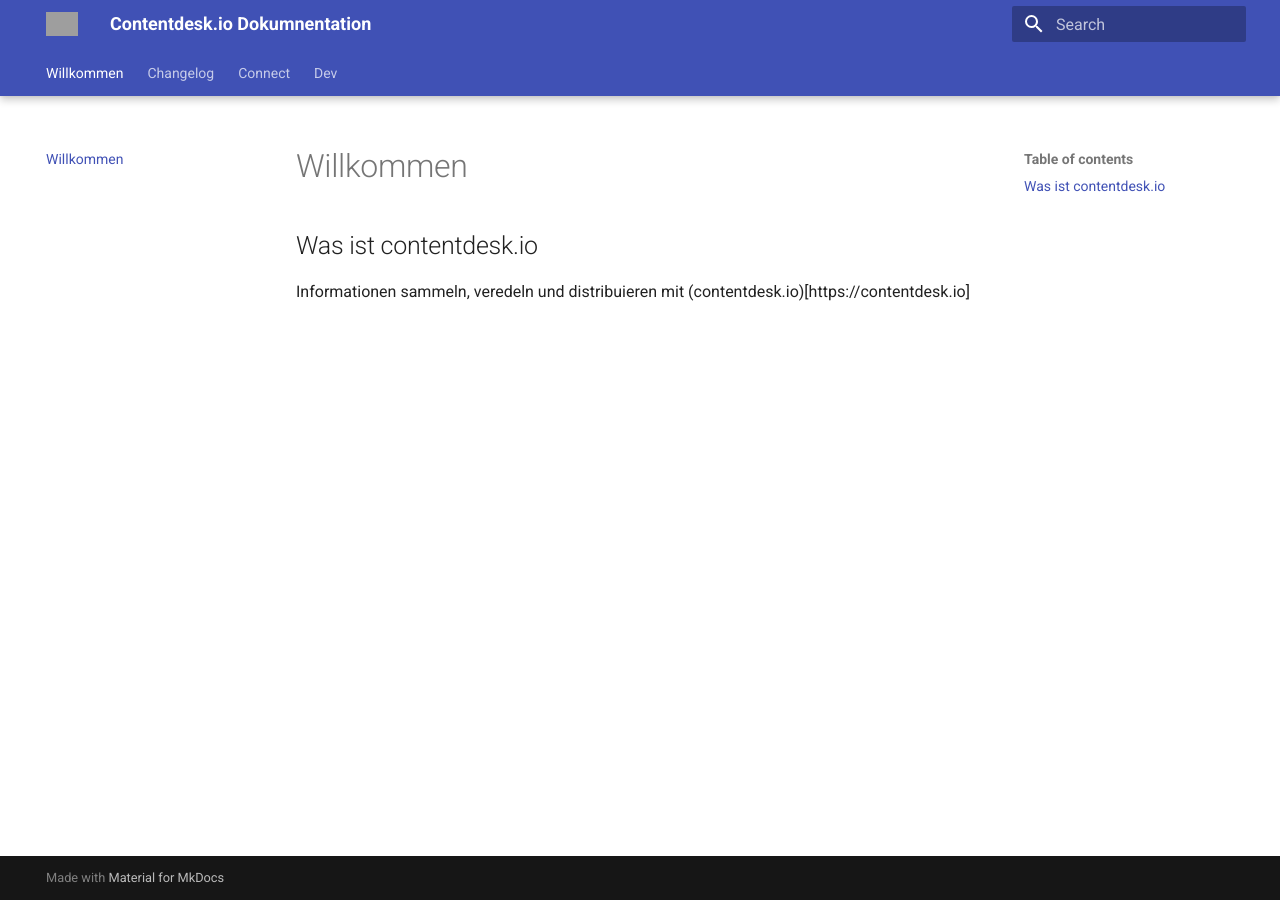
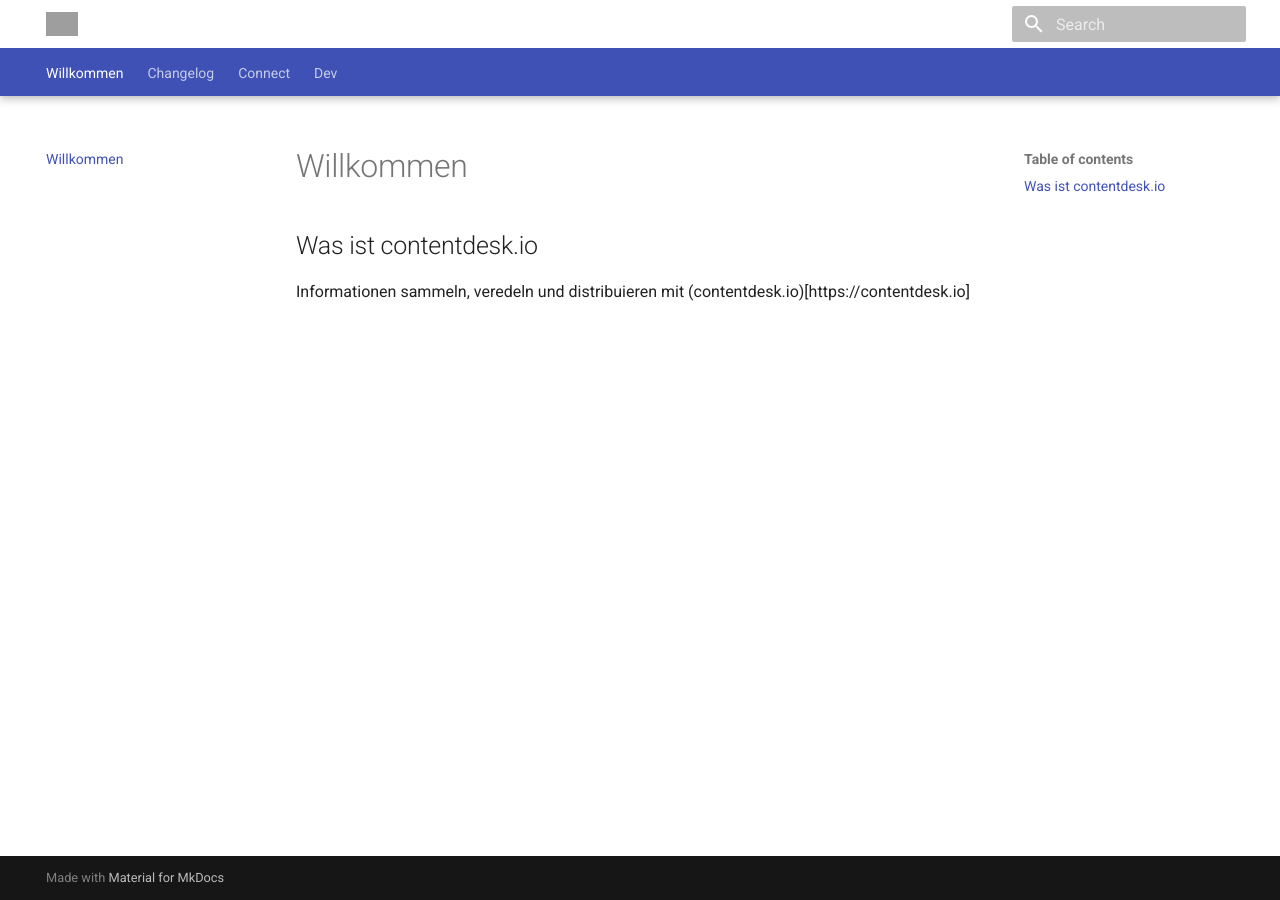
Before and after one commit to tsolenthaler/docs.contentdesk.io, an MkDocs documentation site: the page built from docs/index.md, in a window 1280 px wide. Built offline with MkDocs 1.6.1 and Material for MkDocs 9.7.7, drawn with Linux system fonts in a browser that asks for light colours; grey boxes are pictures that could not be loaded.

Commit message:
Update landing page header color and background in Contentdesk documentation

```diff
--- a/docs/stylesheets/contentdesk.css
+++ b/docs/stylesheets/contentdesk.css
@@ -1,5 +1,5 @@
 
 
 .md-header {
-    background-color: var(--md-primary-fg-color);
+    background-color: white;
 }
```
